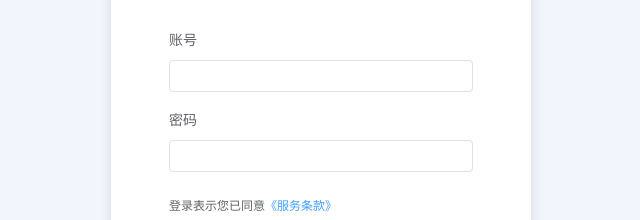
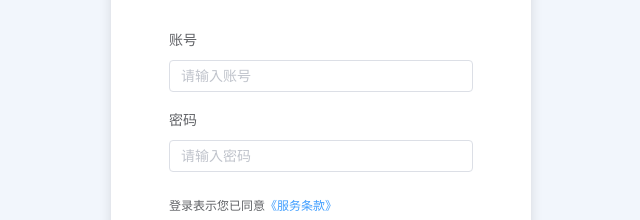
Before and after one commit to sunxiaolong321/python-admin, a Vue app: page /login in a window 1280 px wide. Shown: the part 296-516 px from the top of the page, without its empty margins (319-959 px from the left). Built offline with nearby package versions, Linux system fonts and the light colour scheme.

Commit message:
change som error

```diff
--- a/src/App.vue
+++ b/src/App.vue
@@ -26,8 +26,8 @@
     </el-container>
   </el-container>
 
-  <el-container v-else class="container">
-    <router-view />
+  <el-container v-else class="container" v-loading="loading">
+    <router-view @loading="changeLoading" />
   </el-container>
 </template>
 
@@ -46,11 +46,11 @@ export default {
   setup() {
     const route = useRoute()
     const state = reactive({
-      showMenu: false
+      showMenu: false,
+      loading: false
     })
 
     watch(() => route.path, (path) => {
-      console.log(path);
       if (path === '/login') {
         state.showMenu = false
       } else {
@@ -58,8 +58,13 @@ export default {
       }
     })
 
+    const changeLoading = (value) => {
+      state.loading = value
+    }
+
     return {
-      ...toRefs(state)
+      ...toRefs(state),
+      changeLoading
     }
   }
 }
--- a/src/api/index.js
+++ b/src/api/index.js
@@ -6,16 +6,16 @@ import {
 axios.defaults.baseURL = '/api'
 axios.defaults.headers['x-Requrested-With'] = 'XMLRequest'
 axios.defaults.headers.get['Content-Type'] = 'application/json'
-axios.defaults.headers.post['Content-Type'] = 'application/x-www-form-urlencoded'
+axios.defaults.headers.post['Content-Type'] = 'application/x-www-form-urlencoded;charset=UTF-8'
 axios.defaults.withCredentials = false
 axios.defaults.timeout = 1000
+
 
 axios.interceptors.response.use((res) => {
     if (typeof res.data !== 'object') {
       ElMessage.error('服务端异常！')
       return Promise.reject(res)
     }
-
     if (res.status != 200) {
       if (res.status) ElMessage.error(res.data.message)
       if (res.status == 419) {
--- a/src/views/Login.vue
+++ b/src/views/Login.vue
@@ -4,6 +4,7 @@
             <div class="name">Python软件后台管理系统</div>
         </div>
         <el-form
+            @keyup.enter="test"
             label-position="top"
             :rules="rules"
             :model="ruleForm"
@@ -13,10 +14,20 @@
             class="login-form"
         >
             <el-form-item label="账号" prop="username">
-                <el-input type="text" v-model.trim="ruleForm.username" autocomplete="off"></el-input>
+                <el-input
+                    type="text"
+                    v-model.trim="ruleForm.username"
+                    autocomplete="off"
+                    placeholder="请输入账号"
+                ></el-input>
             </el-form-item>
             <el-form-item label="密码" prop="password">
-                <el-input type="password" v-model.trim="ruleForm.password" autocomplete="off"></el-input>
+                <el-input
+                    type="password"
+                    v-model.trim="ruleForm.password"
+                    autocomplete="off"
+                    placeholder="请输入密码"
+                ></el-input>
             </el-form-item>
             <el-form-item>
                 <div class="login-agreement">
@@ -40,7 +51,7 @@ import { ElMessage } from 'element-plus'
 
 export default {
     name: 'Login',
-    setup() {
+    setup(props, { emit }) {
         const router = useRouter()
         const loginForm = ref(null)
 
@@ -61,6 +72,8 @@ export default {
         })
 
         const submitForm = async () => {
+
+            emit('loading', true);
             loginForm.value.validate(valid => {
                 if (valid) {
                     // let hash = crypto.createHash('md5')
@@ -78,6 +91,8 @@ export default {
                         } else {
                             ElMessage.error('账号或密码错误，请重新输入');
                         }
+                    }).finally(() => {
+                        emit('loading', false);
                     })
                 } else {
                     return false
@@ -85,10 +100,15 @@ export default {
             })
         }
 
+        const test = () => {
+            console.log(state.checked);
+        }
+
         return {
             ...toRefs(state),
             loginForm,
-            submitForm
+            submitForm,
+            test
         }
     }
 }
@@ -110,7 +130,7 @@ export default {
     width: 420px;
     height: 500px;
     margin: 0 auto;
-    border-radius: 10px;
+    border-radius: 12px;
     margin-top: 200px;
 }
 .login-card:hover {
```
